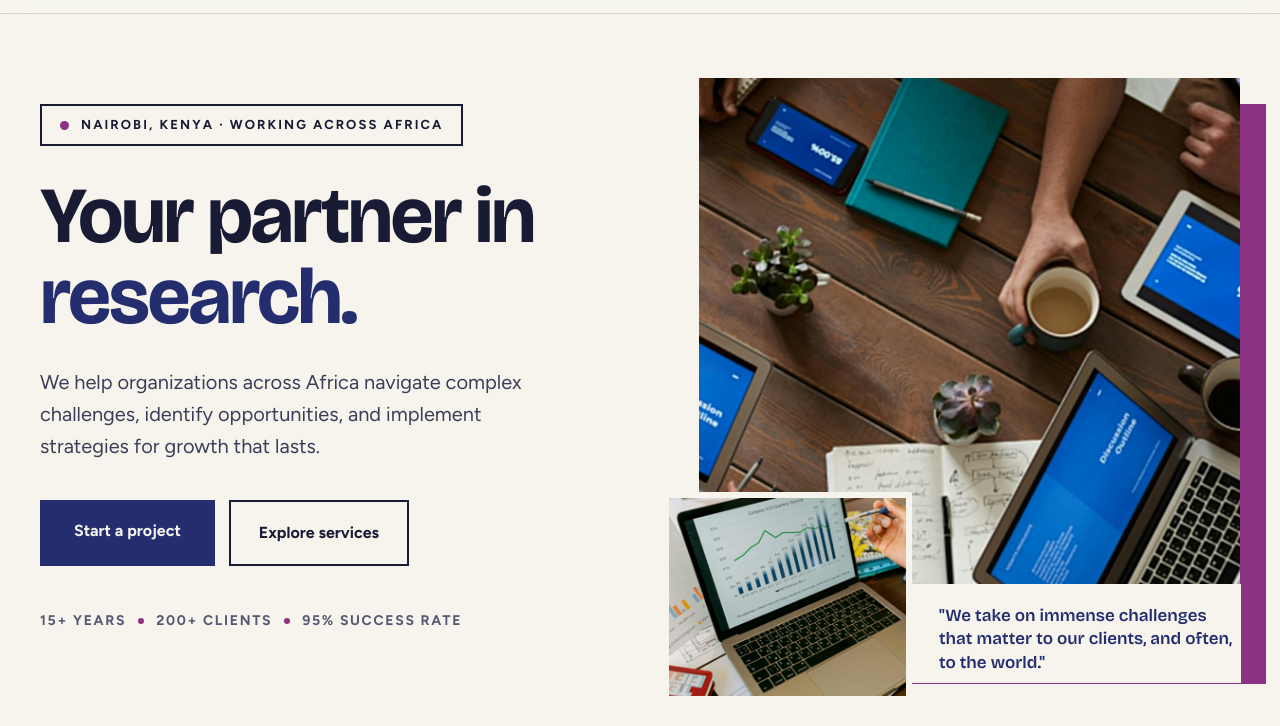
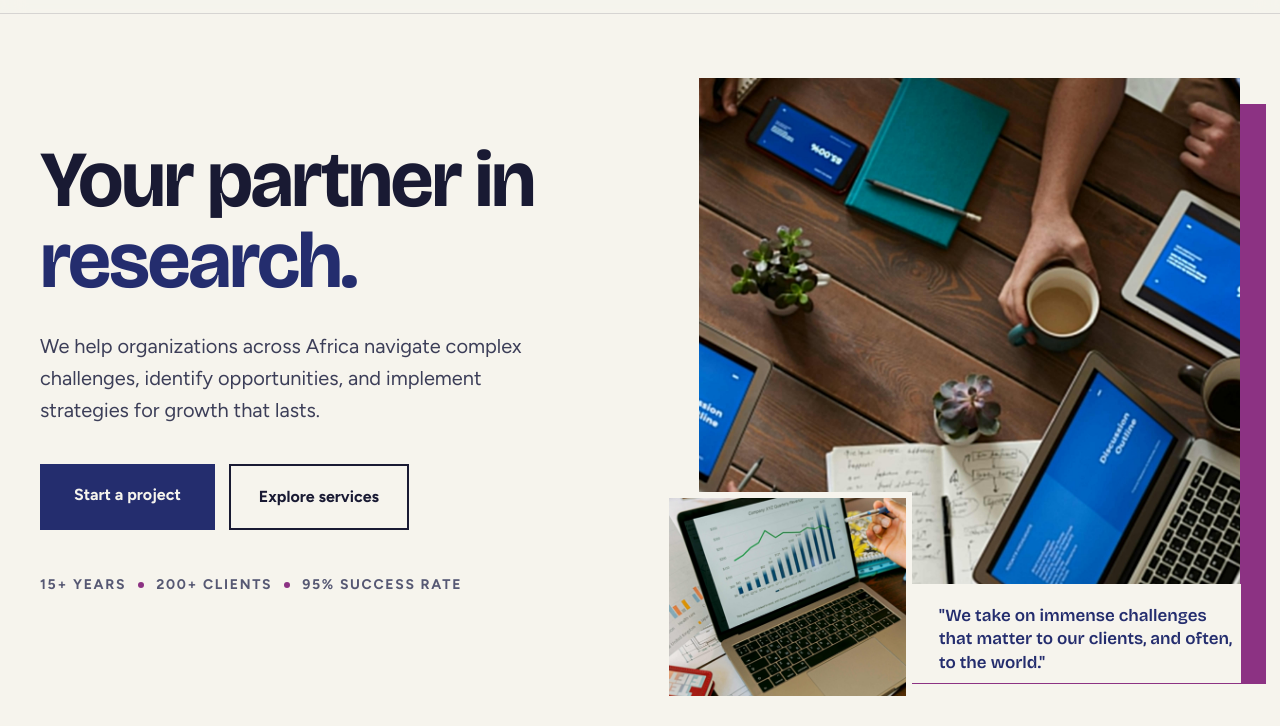
Before and after one commit to joeglantern/Leadedge-rebuild, a website built with Vite: page index.html in a window 1280 px wide. Shown: the part 74-800 px from the top of the page. Built offline with nearby package versions, Linux system fonts and the light colour scheme.

Commit message:
Remove location badge from hero

```diff
--- a/index.html
+++ b/index.html
@@ -81,7 +81,6 @@
   <!-- HERO -->
   <section class="hero wrap">
     <div>
-      <div class="hero-badge"><span class="dot"></span>Nairobi, Kenya &middot; Working across Africa</div>
       <h1>Your partner in<br><span id="hero-word">strategy.</span></h1>
       <p class="hero-lede">We help organizations across Africa navigate complex challenges, identify opportunities, and implement strategies for growth that lasts.</p>
       <div class="hero-actions">
--- a/src/style.css
+++ b/src/style.css
@@ -267,17 +267,10 @@ em.plain { font-style: normal; }
    Home — hero
    ======================================================================== */
 .hero { padding-top: 64px; padding-bottom: 100px; display: grid; grid-template-columns: 1.04fr 0.96fr; gap: 72px; align-items: center; }
-.hero-badge {
-  display: inline-flex; align-items: center; gap: 12px;
-  border: 2px solid var(--ink); padding: 9px 18px;
-  font-size: 13px; font-weight: 700; letter-spacing: 0.16em; text-transform: uppercase; color: var(--ink);
-  animation: rise 0.8s var(--ease) both;
-}
-.hero-badge .dot { width: 9px; height: 9px; background: var(--magenta); display: inline-block; border-radius: 50%; }
 .hero h1 {
   font-family: var(--display); font-weight: 700;
   font-size: clamp(52px, 6.2vw, 96px); line-height: 1.02; letter-spacing: -0.03em;
-  margin: 30px 0 0;
+  margin: 0;
   animation: rise 0.9s 0.12s var(--ease) both;
 }
 #hero-word { display: inline-block; color: var(--magenta); animation: wordIn 0.55s var(--ease) both; }
```
